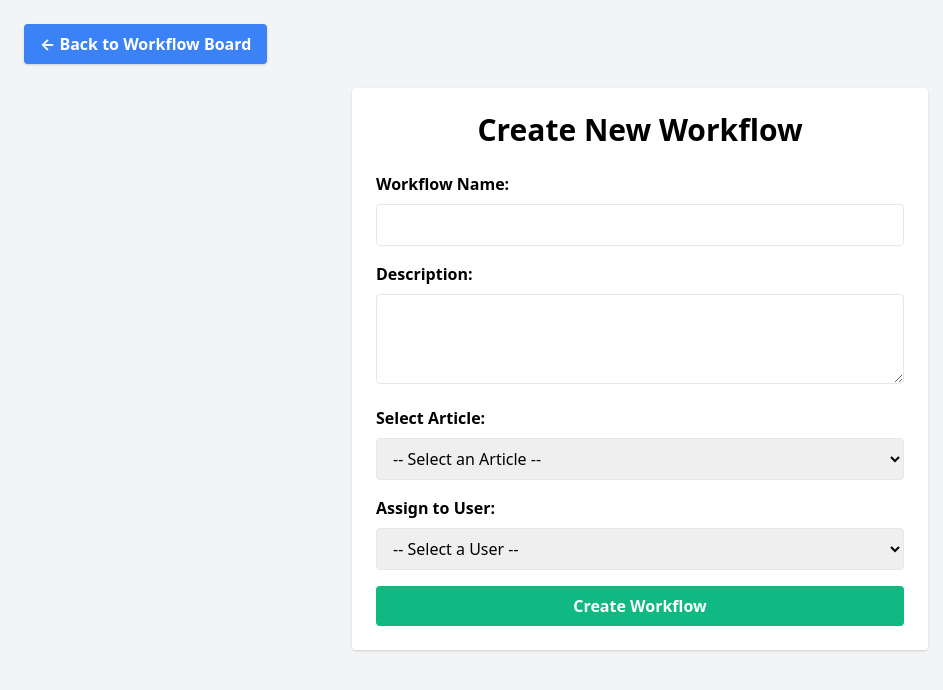
After one commit to Staffelin/WorkflowManagement-TugasAkhirTST, a CodeIgniter 4 app: the page made by app/Views/workflow/create.php in a window 1280 px wide. The commit adds this page. Shown: the top 690 px of the page, without its empty margins (0-943 px from the left). Run offline with PHP 8.4 and a stand-in for CodeIgniter, Linux system fonts and the light colour scheme; the template is opened without the code that fills it, so the values that code supplies are empty; some libraries are stand-ins or nearby versions.

Commit message:
Implemented Add new workflow

```diff
--- a/app/Config/Routes.php
+++ b/app/Config/Routes.php
@@ -60,8 +60,12 @@ $routes->resource('workflows', [
     'filter' => 'auth',
 ]);
 
-// Custom Route for Updating Status
+// Custom Route for Update and Add Status
 $routes->post('workflow/updateStatus/(:num)', 'WorkflowController::updateStatus/$1', ['filter' => 'auth']);
+$routes->get('/workflow/create', 'WorkflowController::create');
+$routes->post('/workflow/store', 'WorkflowController::store');
+
+
 
 // Profile Page Routes
 $routes->get('/profile', 'UserController::profile', ['filter' => 'auth']);
--- /dev/null
+++ b/app/Views/workflow/create.php
@@ -0,0 +1,91 @@
+<!DOCTYPE html>
+<html lang="en">
+<head>
+    <meta charset="UTF-8">
+    <meta name="viewport" content="width=device-width, initial-scale=1.0">
+    <title>Create New Workflow</title>
+    <link rel="stylesheet" href="https://cdn.jsdelivr.net/npm/tailwindcss@2.2.19/dist/tailwind.min.css">
+</head>
+<body class="bg-gray-100 p-6">
+    <!-- Back to Workflow Board Button -->
+    <div class="mb-6">
+        <a href="/workflows" class="inline-flex items-center px-4 py-2 bg-blue-500 text-white font-bold rounded shadow hover:bg-blue-600">
+            &#8592; Back to Workflow Board
+        </a>
+    </div>
+
+    <!-- Create Workflow Form -->
+    <div class="max-w-xl mx-auto bg-white p-6 rounded shadow">
+        <h1 class="text-3xl font-bold mb-6 text-center">Create New Workflow</h1>
+        <form id="create-workflow-form">
+            <div class="mb-4">
+                <label for="name" class="block font-bold mb-2">Workflow Name:</label>
+                <input type="text" id="name" name="name" class="w-full border rounded px-3 py-2" required>
+            </div>
+            <div class="mb-4">
+                <label for="description" class="block font-bold mb-2">Description:</label>
+                <textarea id="description" name="description" class="w-full border rounded px-3 py-2" rows="3" required></textarea>
+            </div>
+            <div class="mb-4">
+                <label for="article" class="block font-bold mb-2">Select Article:</label>
+                <select id="article" name="article_id" class="w-full border rounded px-3 py-2" required>
+                    <option value="">-- Select an Article --</option>
+                    <?php foreach ($articles as $article): ?>
+                        <option value="<?= $article['id'] ?>"><?= htmlspecialchars($article['title']) ?></option>
+                    <?php endforeach; ?>
+                </select>
+            </div>
+            <div class="mb-4">
+                <label for="user" class="block font-bold mb-2">Assign to User:</label>
+                <select id="user" name="user_id" class="w-full border rounded px-3 py-2" required>
+                    <option value="">-- Select a User --</option>
+                    <?php foreach ($users as $user): ?>
+                        <option value="<?= $user['id'] ?>"><?= htmlspecialchars($user['username']) ?></option>
+                    <?php endforeach; ?>
+                </select>
+            </div>
+            <button type="button" id="create-button" class="w-full bg-green-500 text-white font-bold rounded px-3 py-2 hover:bg-green-600">
+                Create Workflow
+            </button>
+        </form>
+    </div>
+
+    <script>
+        document.getElementById('create-button').addEventListener('click', function () {
+            const name = document.getElementById('name').value.trim();
+            const description = document.getElementById('description').value.trim();
+            const articleId = document.getElementById('article').value;
+            const userId = document.getElementById('user').value;
+
+            if (!name || !description || !articleId || !userId) {
+                alert('Please fill in all fields.');
+                return;
+            }
+
+            fetch('/workflow/store', {
+                method: 'POST',
+                headers: { 'Content-Type': 'application/json' },
+                body: JSON.stringify({
+                    name: name,
+                    description: description,
+                    article_id: parseInt(articleId), // Ensure article_id is sent as an integer
+                    user_id: parseInt(userId), // Ensure user_id is sent as an integer
+                })
+            })
+            .then(async response => {
+                if (!response.ok) {
+                    const errorDetails = await response.json();
+                    alert(`Failed to create workflow: ${errorDetails.message || 'Unknown error'}`);
+                } else {
+                    alert('Workflow created successfully!');
+                    window.location.href = '/workflow'; // Redirect to Workflow Board
+                }
+            })
+            .catch(error => {
+                console.error('Error:', error);
+                alert('An error occurred. Please try again.');
+            });
+        });
+    </script>
+</body>
+</html>
```
Also changed, not shown: app/Controllers/WorkflowController.php (+47 -1 lines), app/Models/WorkflowModel.php (+11 -2 lines), app/Views/workflow/index.php (+6 -2 lines).
